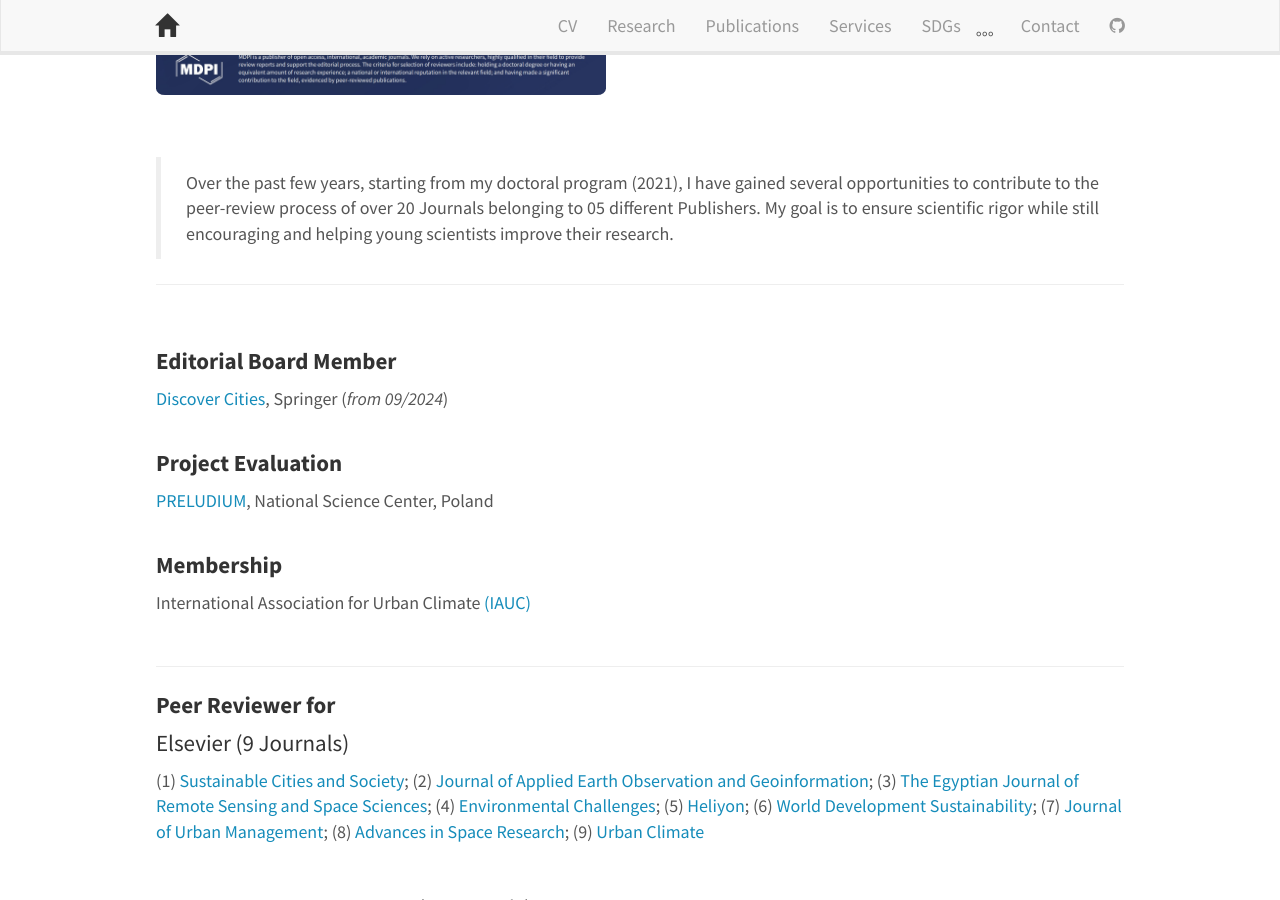
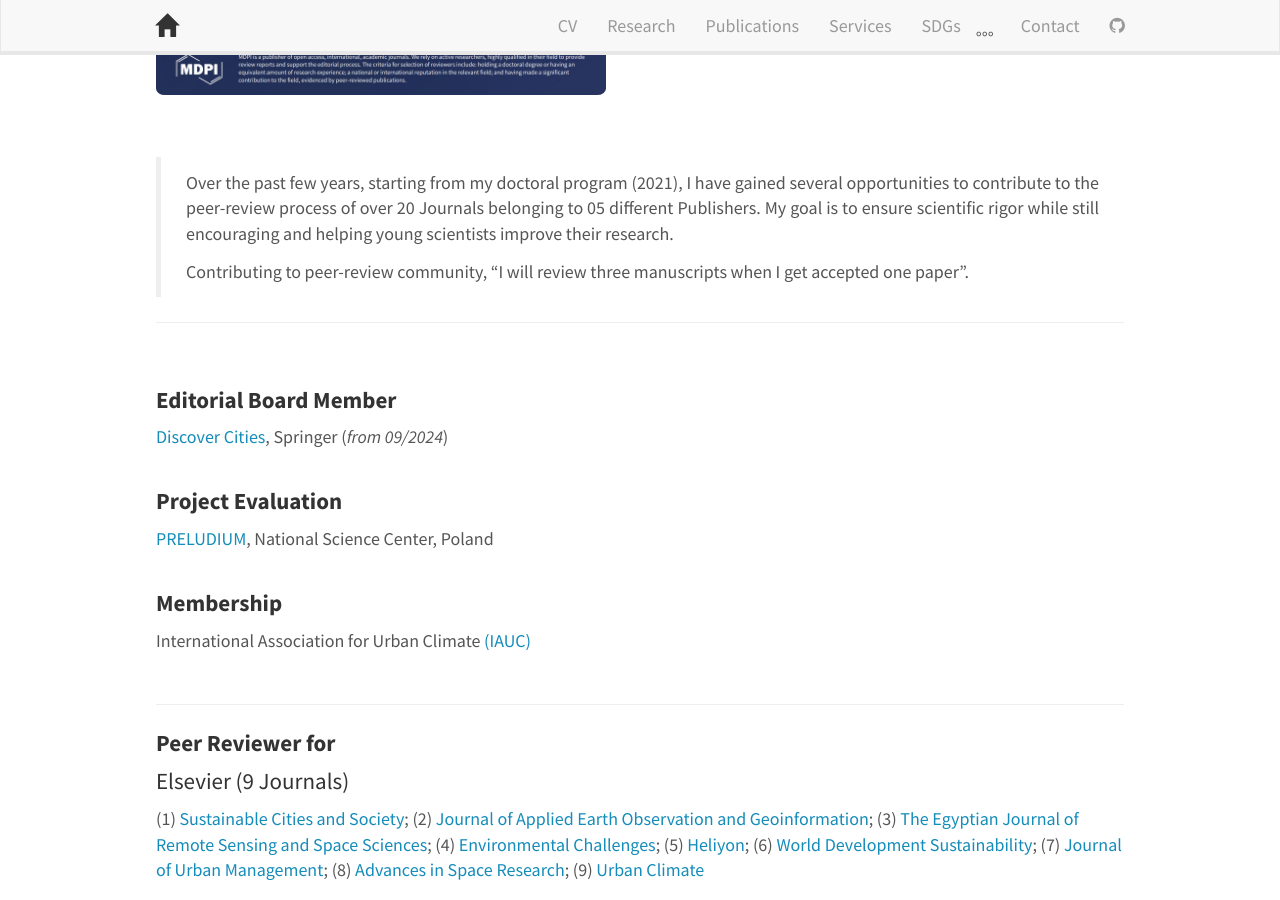
Before and after one commit to canng/cann, a Jekyll site: the page built from _pages/review.md, in a window 1280 px wide and 900 px high, scrolled down 1173 px. Built offline with Jekyll 4.4.1, drawn with Linux system fonts in a browser that asks for light colours; nearby versions of some CDN libraries.

Commit message:
Add contribution to peer-review community

```diff
--- a/_pages/review.md
+++ b/_pages/review.md
@@ -46,6 +46,7 @@ permalink: /review/
 <br>
 
 > <p style="font-size: 18px; text-align: justify"> Over the past few years, starting from my doctoral program (2021), I have gained several opportunities to contribute to the peer-review process of over 20 Journals belonging to 05 different Publishers. My goal is to ensure scientific rigor while still encouraging and helping young scientists improve their research. </p>
+> <p style="font-size: 18px; text-align: justify"> Contributing to peer-review community, "I will review three manuscripts when I get accepted one paper". </p>
 
 
 <hr>
```
